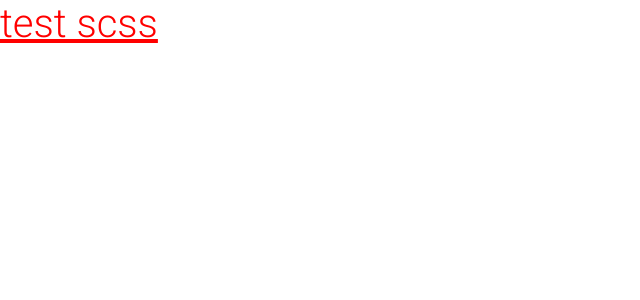
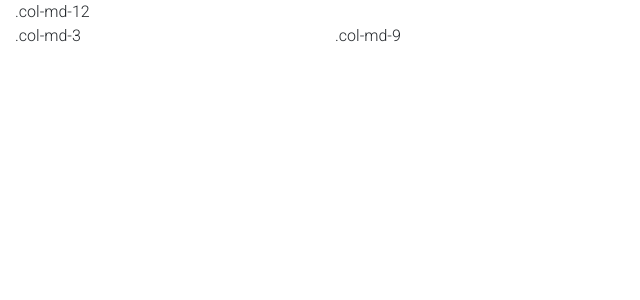
Before and after one commit to wrogoz/Anatomek, a React (Create React App) app: page / in a window 1280 px wide. Shown: the top 300 px of the page, without its empty margins (0-640 px from the left). Built offline with nearby package versions, Linux system fonts and the light colour scheme.

Commit message:
project restarted - basic settings

```diff
--- a/src/App.js
+++ b/src/App.js
@@ -1,13 +1,25 @@
 import React, { Component } from "react";
-import './app.css'
+import { MDBNavbar, MDBNavbarBrand, MDBNavbarNav, MDBNavbarToggler, MDBCollapse,MDBRow,MDBCol, MDBNavItem, MDBFooter, MDBNavLink, MDBContainer } from "mdbreact";
+
+import { BrowserRouter as Router } from "react-router-dom";
+import Routes from "./Routes";
 
 class App extends Component {
 
-render(){
-  return <div>
-    <h1 className='welcome'>test scss</h1>
-  </div>
-}
-}
+  render(){
+    return (
+    <MDBContainer fluid>
+        <MDBRow>
+          <MDBCol md="12">.col-md-12</MDBCol>
+        </MDBRow>
+        <MDBRow>
+          <MDBCol md="3">.col-md-3</MDBCol>
+          <MDBCol md="9">.col-md-9</MDBCol>
+        </MDBRow>
+
+    </MDBContainer>)
+  }
+
+};
 
 export default App;
--- a/src/app.css
+++ /dev/null
@@ -1,3 +0,0 @@
-.welcome {
-  color: red;
-  text-decoration: underline; }
--- a/src/app.scss
+++ /dev/null
@@ -1,5 +0,0 @@
-.welcome{
-    color:red;
-    text-decoration: underline;
-
-}
```
Also changed, not shown: package.json (+2 -7 lines), src/components/docsLink.js (added, +26 -0 lines), src/components/menuLink.js (added, +15 -0 lines), README.txt (deleted), src/style.css (added), 1 other file (tests, documents, lock files or other folders).
